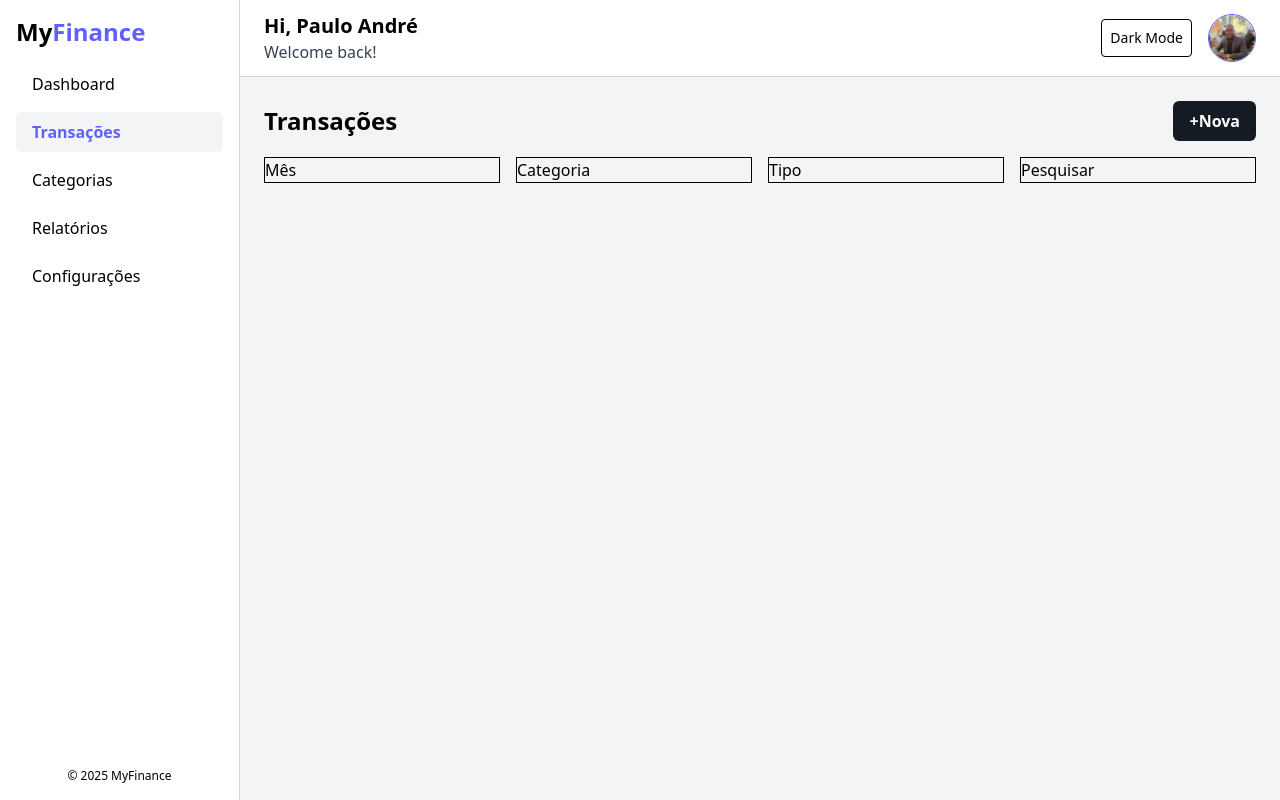
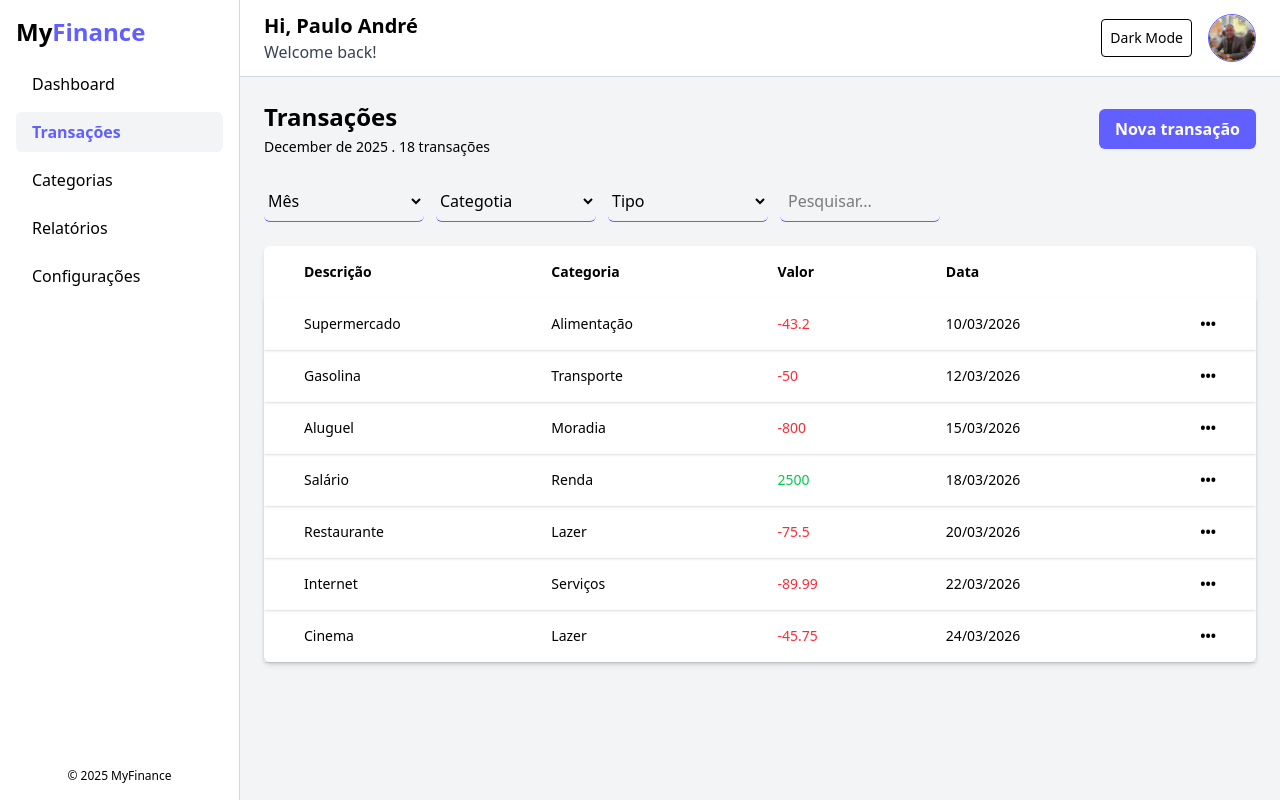
Before and after one commit to PauloAndre05/MyFinance, a React (Vite) app: page / in a window 1280 px wide. Both pictures are taken after a click on the item "Transações". Built offline with nearby package versions, Linux system fonts and the light colour scheme.

Commit message:
feat: New tasks add

```diff
--- a/package.json
+++ b/package.json
@@ -12,6 +12,7 @@
   "dependencies": {
     "@phosphor-icons/react": "^2.1.10",
     "@tailwindcss/vite": "^4.1.18",
+    "date-fns": "^4.1.0",
     "react": "^19.2.0",
     "react-dom": "^19.2.0",
     "react-icons": "^5.5.0",
--- /dev/null
+++ b/src/components/transacoes/dadosTransacoes.ts
@@ -0,0 +1,9 @@
+export const dadosTransacoes = [
+    {id: 1, descricao: "Supermercado", categoria: "Alimentação", valor: -43.20, data: "10/03/2026"},
+    {id: 2, descricao: "Gasolina", categoria: "Transporte", valor: -50.00, data: "12/03/2026"},
+    {id: 3, descricao: "Aluguel", categoria: "Moradia", valor: -800.00, data: "15/03/2026"},
+    {id: 4, descricao: "Salário", categoria: "Renda", valor: 2500.00, data: "18/03/2026"},
+    {id: 5, descricao: "Restaurante", categoria: "Lazer", valor: -75.50, data: "20/03/2026"},
+    {id: 6, descricao: "Internet", categoria: "Serviços", valor: -89.99, data: "22/03/2026"},
+    {id: 7, descricao: "Cinema", categoria: "Lazer", valor: -45.75, data: "24/03/2026"},
+]
--- /dev/null
+++ b/src/components/transacoes/filtros/Index.tsx
@@ -0,0 +1,22 @@
+export const FiltrosTransacoes = () => {
+  return (
+    <div className="flex flex-wrap gap-3">
+      <select className="border-b outline-0 rounded-md w-40 border-primary cursor-pointer">
+        <option value="" className="text-text-primary cursor-pointer w-full">
+          Mês
+        </option>
+      </select>
+      <select name="" id="" className="border-b outline-0 rounded-md w-40 border-primary cursor-pointer">
+        <option value="" className="text-text-primary cursor-pointer w-full">
+          Categotia
+        </option>
+      </select>
+      <select name="" id="" className="border-b outline-0 rounded-md w-40 border-primary cursor-pointer">
+        <option value="" className="text-text-primary cursor-pointer w-full">
+          Tipo
+        </option>
+      </select>
+      <input className="border-b p-2 outline-0 rounded-md w-40 border-primary" placeholder="Pesquisar..." />
+    </div>
+  );
+};
--- a/src/components/transacoes/header/Index.tsx
+++ /dev/null
@@ -1,10 +0,0 @@
-export const HeaderTransacoes = () => {
-    return (
-        <div className="grid grid-cols-4 gap-4">
-            <div className="border ">Mês</div>
-            <div className="border ">Categoria</div>
-            <div className="border ">Tipo</div>
-            <div className="border ">Pesquisar</div>
-        </div>
-    )
-}
--- /dev/null
+++ b/src/components/transacoes/headerTransacoes/Index.tsx
@@ -0,0 +1,44 @@
+import { format } from "date-fns";
+interface HeaderTransacoesProps {
+  isOpenModal?: boolean;
+  setIsOpenModal?: (isOpen: boolean) => void;
+}
+
+export const HeaderTransacoes = ({
+  isOpenModal,
+  setIsOpenModal,
+}: HeaderTransacoesProps) => {
+  const date = new Date();
+  const currentMonth = format(date, "MMMM");
+  const currenteYear = format(date, "yyyy");
+
+  function handleOpenModal() {
+    if (setIsOpenModal) {
+      setIsOpenModal(!isOpenModal);
+    }
+  }
+
+  return (
+    <div className="flex justify-between items-center">
+      <div className="flex flex-col gap-1">
+        <h1 className="text-2xl font-semibold">Transações</h1>
+        <p className="text-sm">{`${currentMonth} de ${currenteYear} . 18 transações`}</p>
+      </div>
+      {isOpenModal ? (
+        <button
+          className="px-4 py-2 text-white font-semibold bg-red-400 rounded-md cursor-pointer"
+          onClick={handleOpenModal}
+        >
+          Cancelar
+        </button>
+      ) : (
+        <button
+          className="px-4 py-2 text-white font-semibold bg-primary rounded-md cursor-pointer"
+          onClick={handleOpenModal}
+        >
+          Nova transação
+        </button>
+      )}
+    </div>
+  );
+};
--- /dev/null
+++ b/src/components/transacoes/modalCriarTransacao/Index.tsx
@@ -0,0 +1,47 @@
+interface ModalCriarTransacaoProps {
+  isOpen: boolean;
+}
+
+export const ModalCriarTransacao = ({ isOpen }: ModalCriarTransacaoProps) => {
+  return (
+    <>
+      {isOpen && (
+        <div className="p-6 bg-white dark:bg-secondary mx-auto shadow-md flex flex-col gap-6 rounded-md">
+          <h1 className="text-center font-semibold">Criar nova transação</h1>
+          <form className="grid grid-cols-2 flex-wrap gap-4">
+            <select className="w-65 outline-none border-b border-primary rounded-md p-2">
+              <option
+                className=""
+              >
+                Tipo de transação
+              </option>
+            </select>
+             <select className="w-65 outline-none border-b border-primary rounded-md p-2">
+              <option
+                className=""
+              >
+                Categoria
+              </option>
+            </select>
+            <div className="flex flex-col w-65">
+              <input
+                type="number"
+                placeholder="Valor"
+                min="0"
+                className="outline-none border-b border-primary rounded-md w-full p-2"
+              />
+            </div>
+            <div className="flex flex-col w-65">
+              <input
+                type="date"
+                placeholder="Data"
+                className="outline-none border-b border-primary rounded-md w-full p-2"
+              />
+            </div>
+            <button type="submit" className="bg-primary dark:bg-secondary text-gray-100 py-2 rounded-b-md mt-4 cursor-pointer hover:bg-secondary transition-all duration-300 hover:rounded-md">Submit</button>
+          </form>
+        </div>
+      )}
+    </>
+  );
+};
--- /dev/null
+++ b/src/components/transacoes/tabelaTransacoes/Index.tsx
@@ -0,0 +1,35 @@
+import { dadosTransacoes } from "../../transacoes/dadosTransacoes";
+
+export const TabelaTransacoes = () => {
+  return (
+      <table className="bg-white dark:bg-crdBg-secondary shadow-md rounded-md w-full overflow-y-auto">
+        <thead className=" text-left text-sm">
+          <tr>
+            <th className="py-4  px-10 cursor-pointer">Descrição</th>
+            <th className="py-4  px-10 cursor-pointer">Categoria</th>
+            <th className="py-4  px-10 cursor-pointer">Valor</th>
+            <th className="py-4  px-10 cursor-pointer">Data</th>
+            <th className="py-4  px-10 cursor-pointer"></th>
+          </tr>
+        </thead>
+
+        <tbody className="text-sm">
+          {dadosTransacoes.map((transacao) => {
+            const valorClass =
+              transacao.valor < 0 ? "text-red-500" : "text-green-500";
+            return (
+              <tr className={`shadow scale-100 hover:scale-y-120 ${transacao.id === dadosTransacoes.length ? "hover:shadow-none":""}`} key={transacao.id}>
+                <td className="py-4  px-10 cursor-pointer">{transacao.descricao}</td>
+                <td className="py-4  px-10 cursor-pointer">{transacao.categoria}</td>
+                <td className={`py-4  px-10 cursor-pointer ${valorClass}`}>{transacao.valor}</td>
+                <td className="py-4  px-10 cursor-pointer">{transacao.data}</td>
+                <td className="py-4  px-10 cursor-pointer font-bold text-right">
+                  •••
+                </td>
+              </tr>
+            );
+          })}
+        </tbody>
+      </table>
+  );
+};
--- a/src/pages/transacoes/Index.tsx
+++ b/src/pages/transacoes/Index.tsx
@@ -1,13 +1,90 @@
-import { HeaderTransacoes } from "../../components/transacoes/header/Index"
+import { useEffect, useState } from "react";
+import { FiltrosTransacoes } from "../../components/transacoes/filtros/Index";
+import { HeaderTransacoes } from "../../components/transacoes/headerTransacoes/Index";
+import { TabelaTransacoes } from "../../components/transacoes/tabelaTransacoes/Index";
+import { ModalCriarTransacao } from "../../components/transacoes/modalCriarTransacao/Index";
 
 export const Transacoes = () => {
-    return (
-        <div className="flex flex-col gap-4">
-            <div className="flex justify-between items-center">
-                <h1 className="text-2xl font-semibold">Transações</h1>
-                <button className="px-4 py-2 bg-secondary text-white font-semibold dark:bg-primary rounded-md">+Nova</button>
-            </div>
-            <HeaderTransacoes />
+  useEffect(() => {
+    document.title = "MyFinance - Transações";
+  }, []);
+
+  const [isOpenModal, setIsOpenModal] = useState<boolean>(false);
+
+  return (
+    <>
+      <div className="flex flex-col gap-6">
+        <HeaderTransacoes
+          isOpenModal={isOpenModal}
+          setIsOpenModal={setIsOpenModal}
+        />
+
+        <ModalCriarTransacao isOpen={isOpenModal} />
+        {!isOpenModal && (
+          <>
+            <FiltrosTransacoes />
+            <TabelaTransacoes />
+          </>
+        )}
+      </div>
+      {/*   <div className="flex flex-col gap-6 p-6">
+
+      <div className="flex items-start justify-between">
+        <div>
+          <h1 className="text-2xl font-semibold">Transações</h1>
+          <p className="text-sm text-muted-foreground">
+            Março 2026 · 18 transações
+          </p>
         </div>
-    )
-}
+
+        <button className="bg-blue-600 text-white px-4 py-2 rounded-md">
+          + Nova transação
+        </button>
+      </div>
+
+      <div className="flex flex-wrap gap-3">
+        <select className="border p-2 rounded-md">
+          <option>Mês</option>
+        </select>
+
+        <select className="border p-2 rounded-md">
+          <option>Categoria</option>
+        </select>
+
+        <select className="border p-2 rounded-md">
+          <option>Tipo</option>
+        </select>
+
+        <input
+          className="border p-2 rounded-md"
+          placeholder="Pesquisar..."
+        />
+      </div>
+
+      <div className="bg-white dark:bg-crdBg-secondary rounded-md border overflow-hidden">
+        <table className="w-full text-sm">
+          <thead className="bg-gray-100 dark:bg-crdBg-tertiary text-left">
+            <tr>
+              <th className="p-3">Data</th>
+              <th className="p-3">Descrição</th>
+              <th className="p-3">Categoria</th>
+              <th className="p-3">Valor</th>
+              <th className="p-3"></th>
+            </tr>
+          </thead>
+
+          <tbody>
+            <tr className="border-t">
+              <td className="p-3">10/03</td>
+              <td className="p-3">Supermercado</td>
+              <td className="p-3">Alimentação</td>
+              <td className="p-3 text-red-500">- € 43,20</td>
+              <td className="p-3 text-right">•••</td>
+            </tr>
+          </tbody>
+        </table>
+      </div>
+    </div> */}
+    </>
+  );
+};
```
Also changed, not shown: 1 other file (tests, documents, lock files or other folders).
